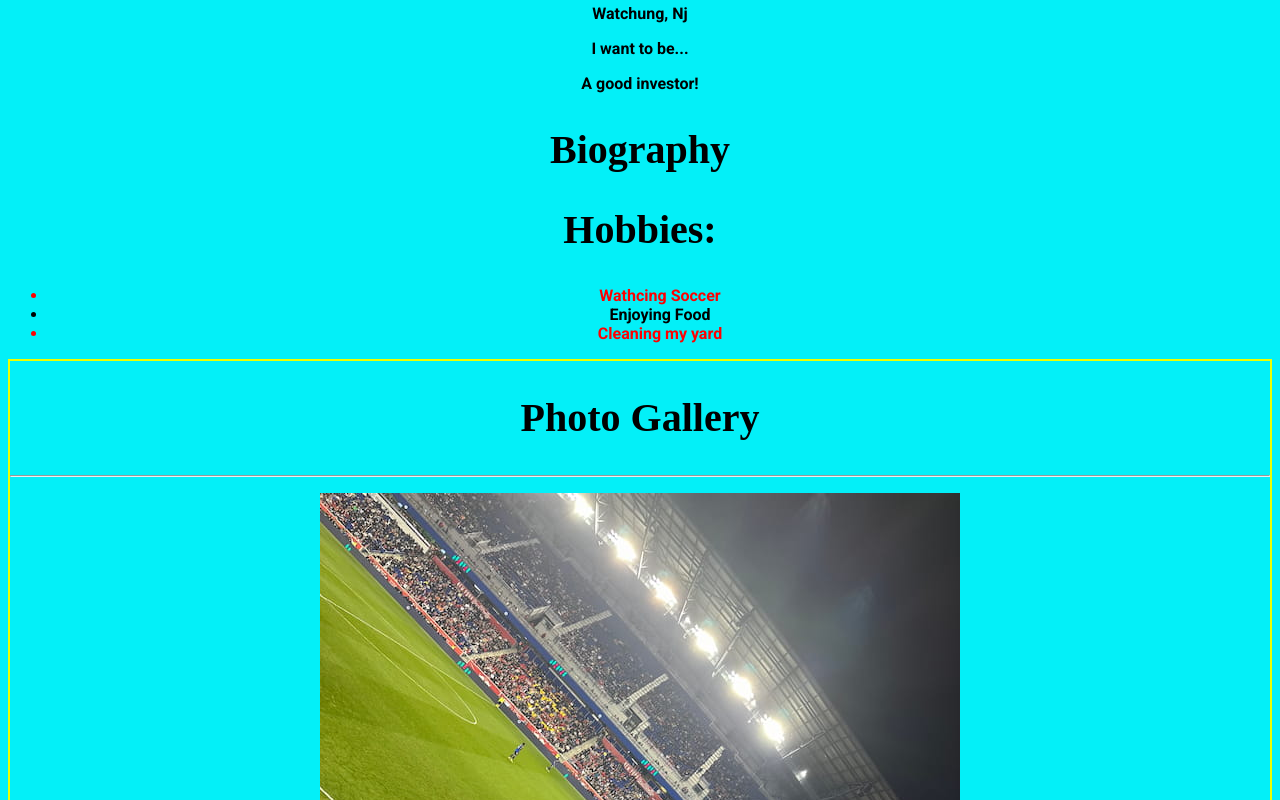
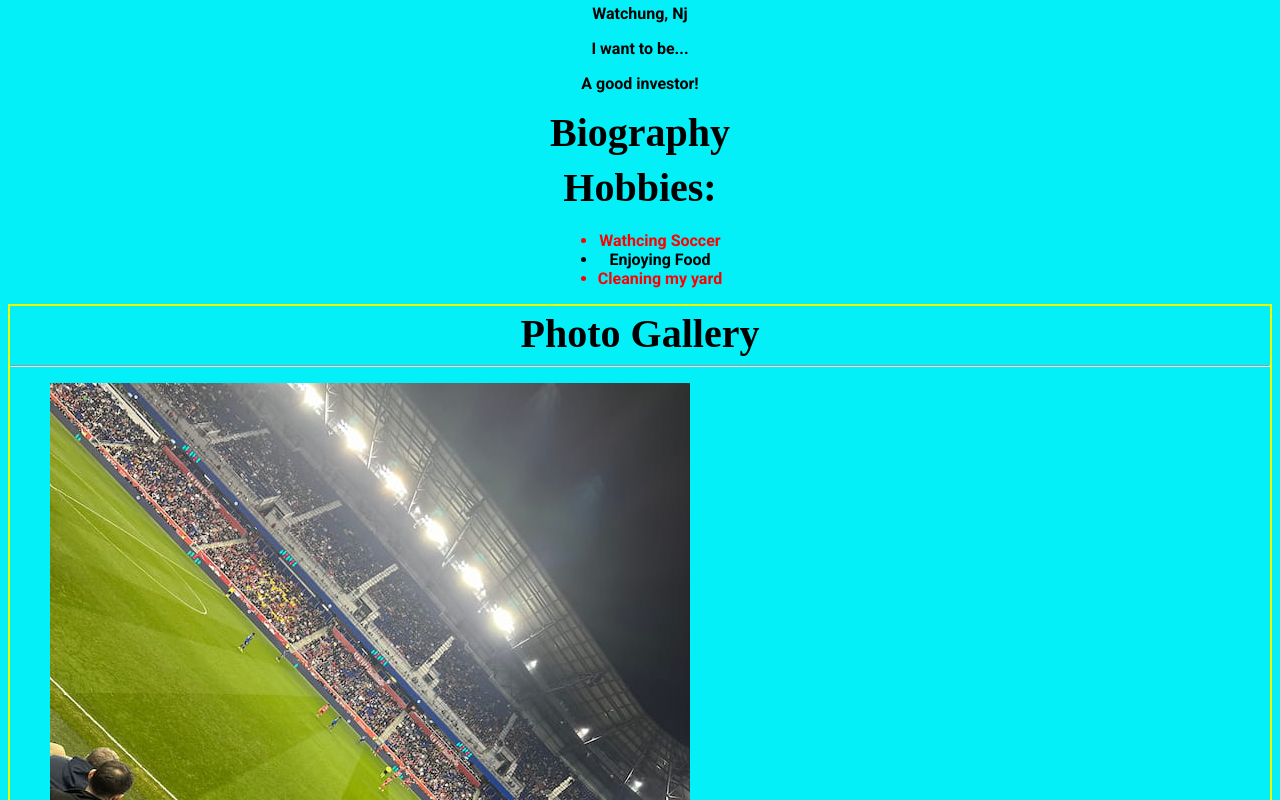
Before and after one commit to RVCC-IDMX/about-me-ArifRey10, a plain HTML site: page index.html in a window 1280 px wide. Shown: the part 820-1620 px from the top of the page. Drawn offline with Linux system fonts and the light colour scheme; a web font is replaced by a local one.

Commit message:
make hobbies list make centered lists

```diff
--- a/css/style.css
+++ b/css/style.css
@@ -10,6 +10,10 @@
     font-family: "Grenze Gotisch";
     font-size: 30pt;
     text-align: center;
+}
+
+h2 {
+    margin: .1em
 }
 
 header{
@@ -34,6 +38,12 @@
 
 #hobbies ul li:nth-child(odd){
     color:rgb(255, 0, 0)
+}
+
+section#hobbies {
+    display:flex;
+    flex-direction:column;
+    align-items: center;
 }
 
 /* Gallery */
@@ -76,3 +86,19 @@
     text-shadow: 4px 2px 3px rgba(0,0,0,.5);
 
 }
+
+
+@media screen and (min-width: 60em) {
+    figure {
+        display: grid;
+        grid-template-columns: 2fr 1fr;
+    }
+
+    figcaption {
+        display: flex;
+        justify-content: center;
+        align-items: center;
+        font: size 2rem;
+        margin-left: 1rem;
+    }
+}
```
